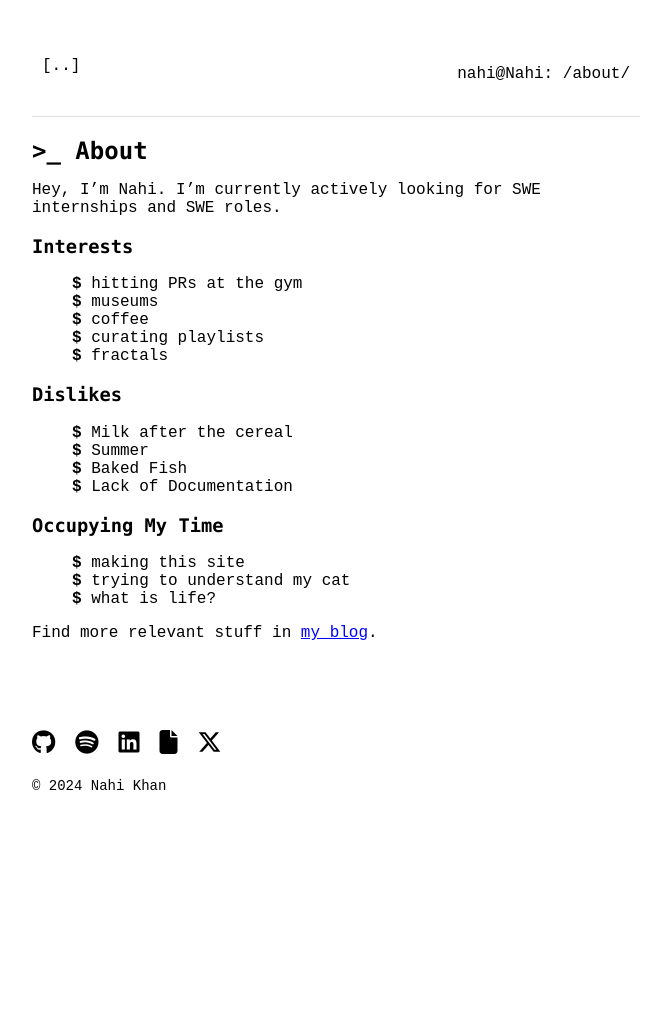
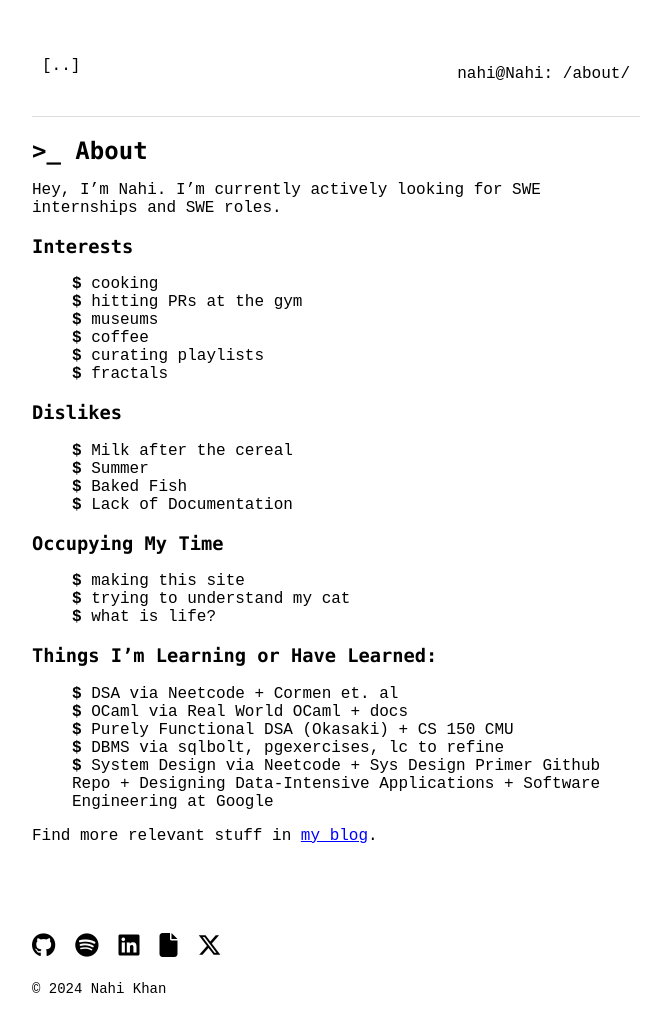
Before and after one commit to nvhiii/nahi-site, a Jekyll site: the page built from about.md, in a window 1280 px wide. Shown: the whole page, without its empty margins (304-964 px from the left). Built offline with Jekyll 4.4.1, drawn with Linux system fonts in a browser that asks for light colours; before the commit the page ends 900 px from its top, so only the background shows below that.

Commit message:
added some more stuff in about

```diff
--- a/about.md
+++ b/about.md
@@ -11,6 +11,7 @@ I'm currently actively looking for SWE internships and SWE roles.
 
 ### Interests
 
+- cooking
 - hitting PRs at the gym
 - museums
 - coffee
@@ -30,4 +31,12 @@ I'm currently actively looking for SWE internships and SWE roles.
 - trying to understand my cat
 - what is life?
 
+### Things I'm Learning or Have Learned:
+
+- DSA via Neetcode + Cormen et. al
+- OCaml via Real World OCaml + docs
+- Purely Functional DSA (Okasaki) + CS 150 CMU
+- DBMS via sqlbolt, pgexercises, lc to refine
+- System Design via Neetcode + Sys Design Primer Github Repo + Designing Data-Intensive Applications + Software Engineering at Google
+
 Find more relevant stuff in [my blog]({{ site.baseurl }}/posts/){: class="always-underlined"}.
```
